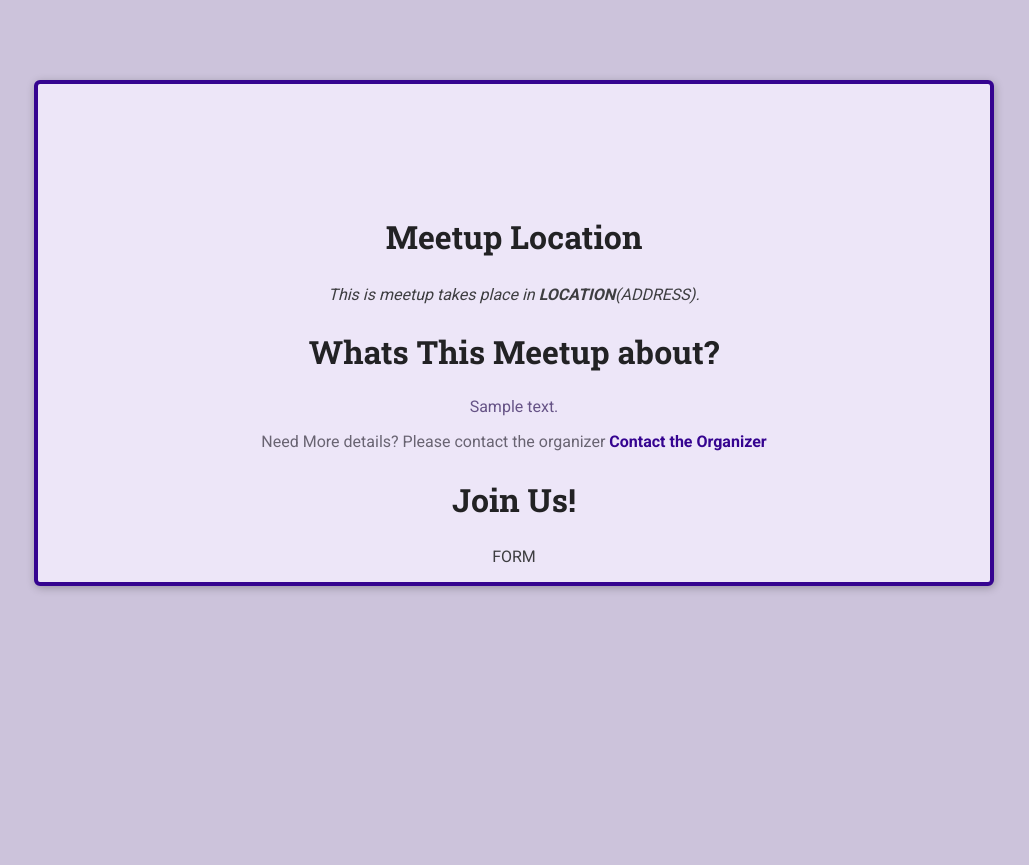
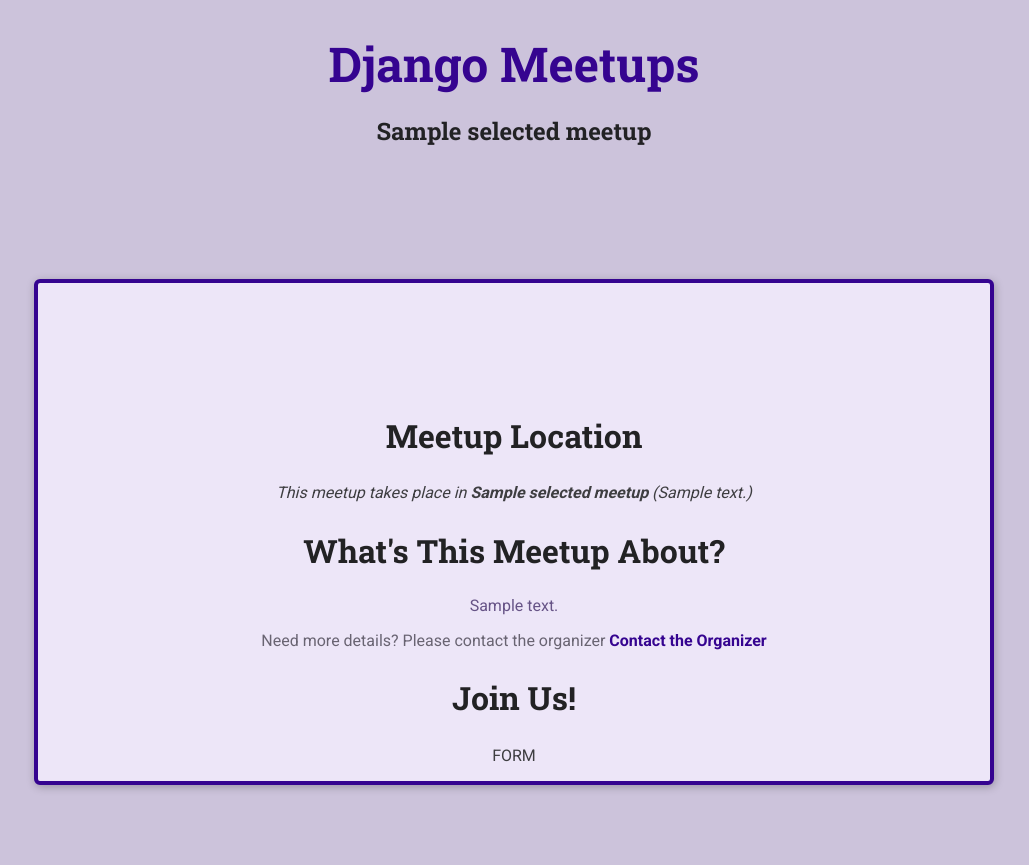
Before and after one commit to hassanSattariNia/Django_meetup, a Django app: template meetups/templates/meetups/meetup-details.html in a window 1280 px wide. Shown: the whole page, without its empty margins (126-1155 px from the left). Before the commit the page ends 591 px from the top, so only its background shows below. Run offline with Django 5.2, Linux system fonts and the light colour scheme; the template is opened without the code that fills it: most values are stand-ins (such as "Sample title", 1, 10 or a date in 2020).

Commit message:
template inheritence

```diff
--- /dev/null
+++ b/meetups/templates/meetups/base/base.html
@@ -0,0 +1,28 @@
+<!-- for use staic to load static and can link to css file located in statics folder -->
+{% load static %}
+<!DOCTYPE html>
+<html lang="en">
+
+<head>
+    <meta charset="UTF-8">
+    <meta name="viewport" content="width=device-width, initial-scale=1.0">
+    <title> {% block title %} My Meetups(Default Value) {% endblock %}</title>
+    <!-- to link for css that included inside static folder -->
+    <link rel="stylesheet" href="{% static 'meetups/styles/base.css' %}">
+    {% block css_block%} {%endblock%}
+</head>
+
+<body>
+    <header id="main-header">
+        <nav>
+            <a href="/meetups" id="main-logo">Django Meetups</a>
+            <h1>{% block main_heading%}{% endblock %}</h1>
+            {% block header_content %}{% endblock %}
+        </nav>
+    </header>
+    <main>
+        {% block body %} {% endblock %}
+    </main>
+</body>
+
+</html>
--- a/meetups/templates/meetups/meetup-details.html
+++ b/meetups/templates/meetups/meetup-details.html
@@ -1,39 +1,38 @@
+{% extends 'meetups/base/base.html' %}
 {% load static %}
-<!DOCTYPE html>
-<html lang="en">
-
-<head>
-    <meta charset="UTF-8">
-    <meta name="viewport" content="width=device-width, initial-scale=1.0">
-    <title>{{ selected_meetup.title }}</title>
-    <link rel="stylesheet" href="{% static 'meetups/styles/base.css' %}">
-    <link rel="stylesheet" href="{% static 'meetups/styles/meetup-detail.css' %}">
 
 
-</head>
+{% block css_block %}
+<link rel="stylesheet" href="{% static 'meetups/styles/meetup-detail.css' %}">
+{% endblock %}
+{% block main_heading%}{{ selected_meetup.title }}{% endblock %}
 
-<body>
-    <main>
+{% block body %}
 <article>
     <img src="" alt="">
+
     <section id="location">
         <h2>Meetup Location</h2>
-                <address>This is meetup takes place in <span>LOCATION</span>(ADDRESS).</address>
+        <address>
+            This meetup takes place in
+            <span>{{ selected_meetup.location_name }}</span>
+            ({{ selected_meetup.address }})
+        </address>
     </section>
 
     <section id="details">
-                <h2>Whats This Meetup about?</h2>
-                <p>{{meetup.description}}</p>
+        <h2>What's This Meetup About?</h2>
+        <p>{{ selected_meetup.description }}</p>
+
         <footer>
-                    Need More details? Please contact the organizer <a href=""> Contact the Organizer</a>
+            Need more details? Please contact the organizer
+            <a href="">Contact the Organizer</a>
         </footer>
     </section>
+
     <section id="registration">
         <h2>Join Us!</h2>
         FORM
     </section>
 </article>
-    </main>
-</body>
-
-</html>
+{% endblock %}
```
Also changed, not shown: meetups/templates/meetups/index.html (+9 -27 lines), totorial.md (+12 -0 lines). Lines whose indentation alone changed are shown as unchanged.
